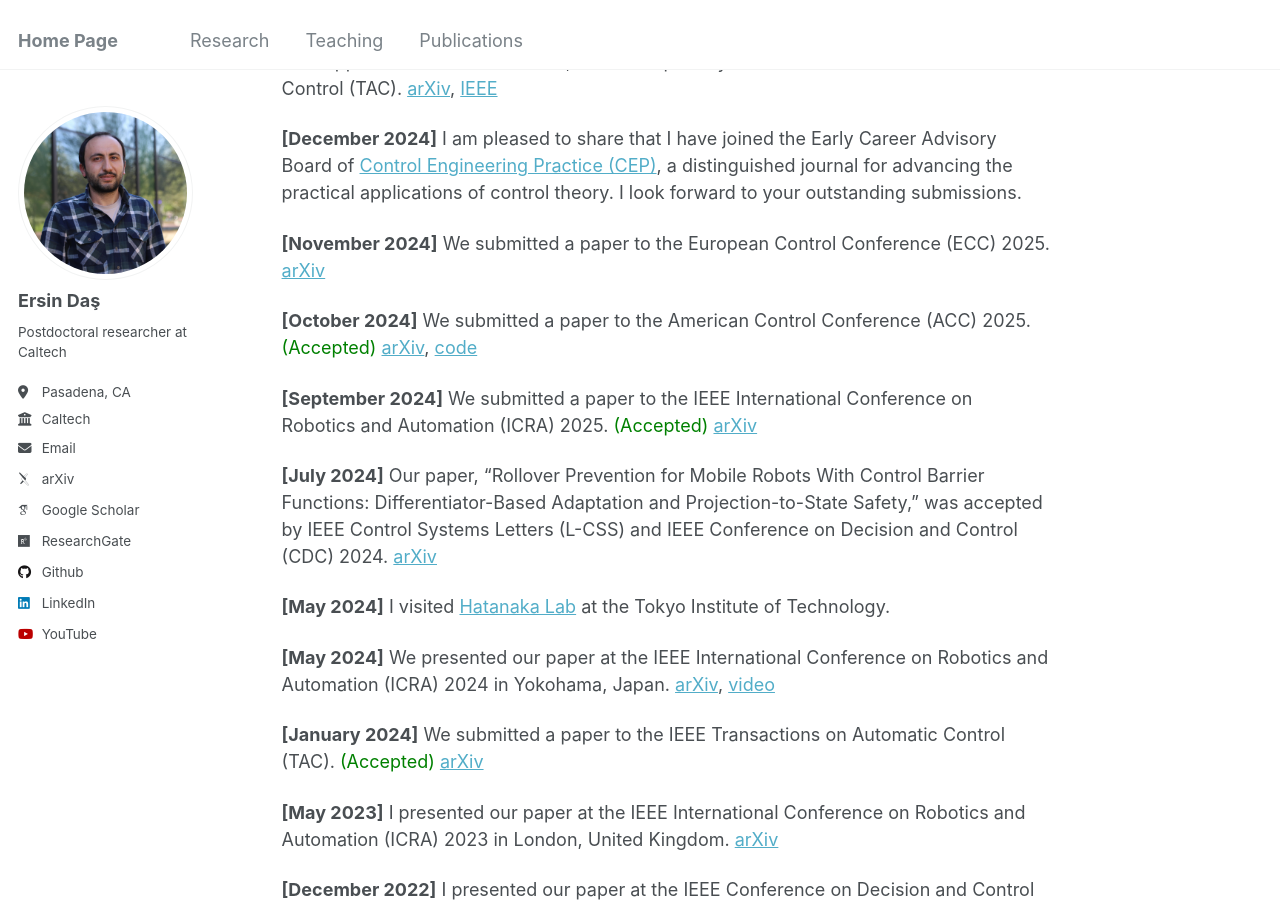
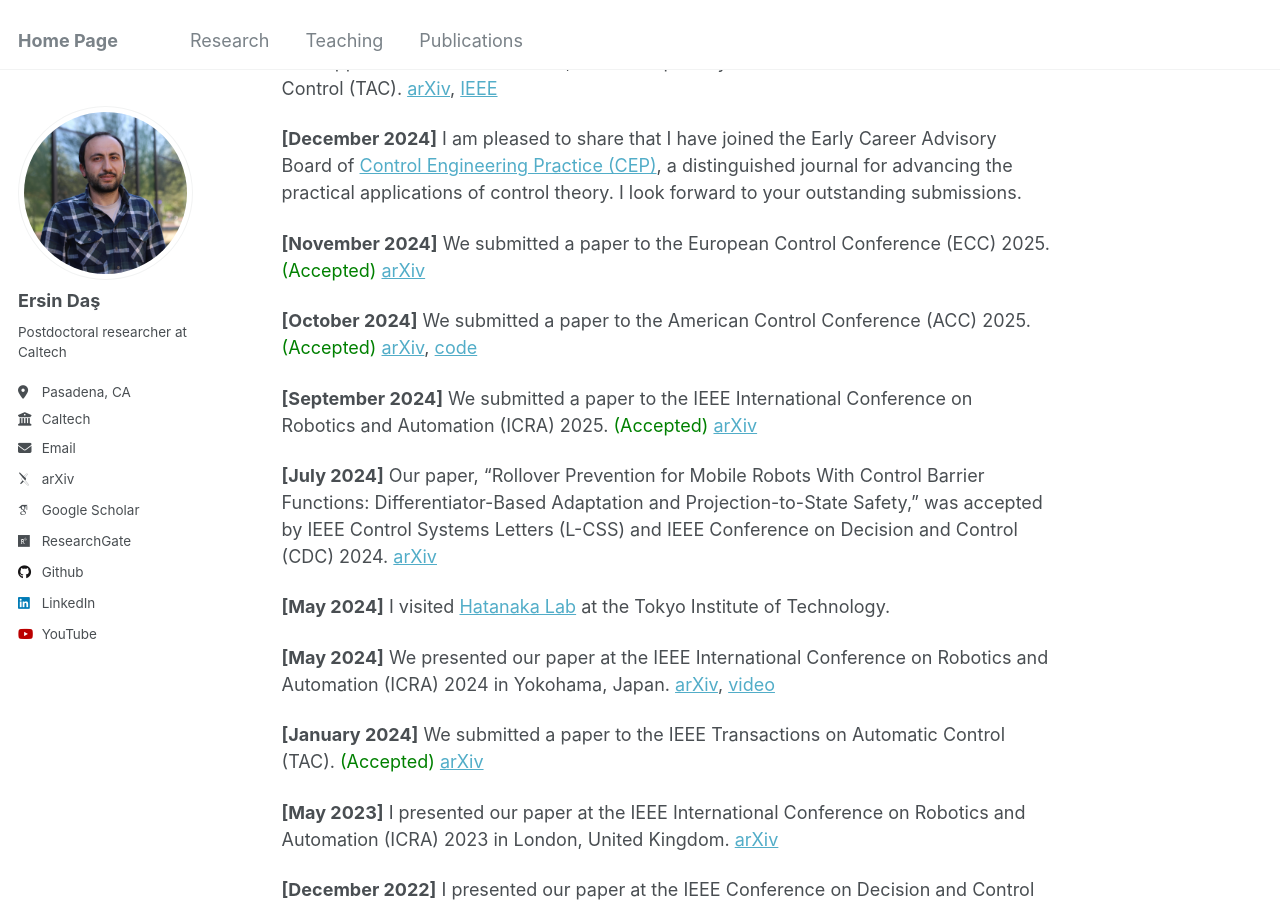
Before and after one commit to ersindas/ersindas.github.io, a Jekyll site: the page built from _pages/about.md, in a window 1280 px wide and 900 px high, scrolled down 487 px. Built offline with Jekyll 4.4.1, drawn with Linux system fonts in a browser that asks for light colours; some web fonts are replaced.

Commit message:
Update about.md

```diff
--- a/_pages/about.md
+++ b/_pages/about.md
@@ -19,7 +19,7 @@ News
 
 **[December 2024]** I am pleased to share that I have joined the Early Career Advisory Board of [Control Engineering Practice (CEP)](https://www.sciencedirect.com/journal/control-engineering-practice), a distinguished journal for advancing the practical applications of control theory. I look forward to your outstanding submissions.
 
-**[November 2024]** We submitted a paper to the European Control Conference (ECC) 2025. [arXiv](https://arxiv.org/pdf/2411.17277)
+**[November 2024]** We submitted a paper to the European Control Conference (ECC) 2025. <span style="color:green;">(Accepted)</span> [arXiv](https://arxiv.org/pdf/2411.17277)
 
 **[October 2024]** We submitted a paper to the American Control Conference (ACC) 2025. <span style="color:green;">(Accepted)</span> [arXiv](https://arxiv.org/pdf/2411.17079), [code](https://github.com/ersindas/Zero-order-CBFs)
 
```
